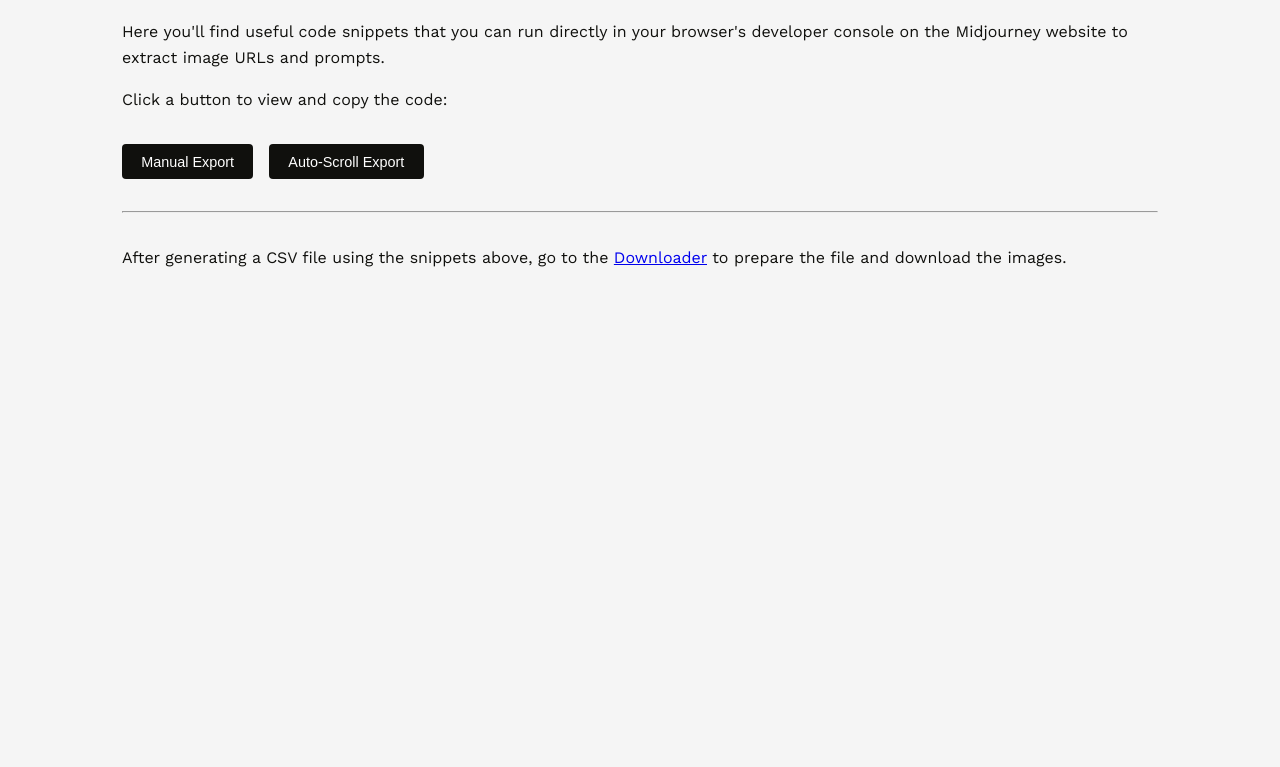
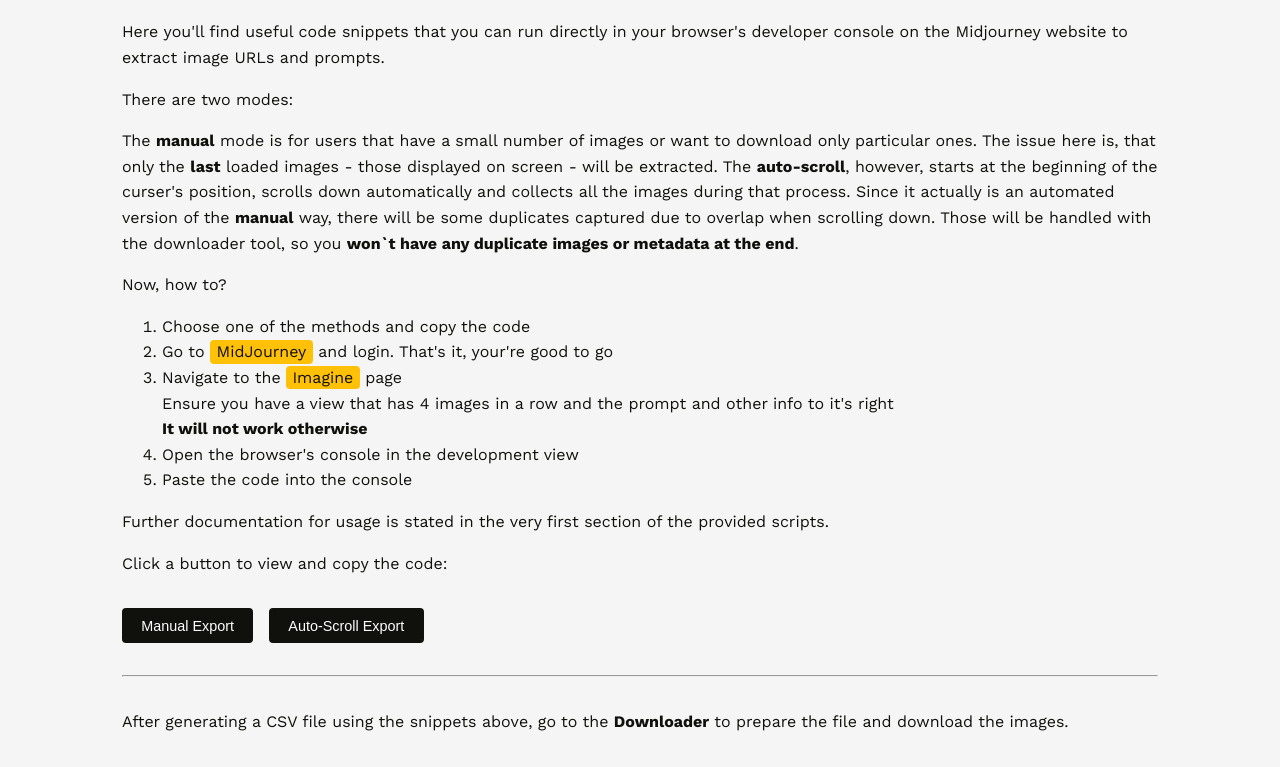
Before and after one commit to msmiyels/projects-midjourney_downloader, a plain HTML site: page app/get_images.html in a window 1280 px wide. Shown: the part 261-1028 px from the top of the page. Before the commit the page ends 800 px from the top, so only its background shows below. Drawn offline with nearby package versions, Linux system fonts and the light colour scheme.

Commit message:
- Updated readme and descriptions for usage of web tool

```diff
--- a/app/css/style.css
+++ b/app/css/style.css
@@ -24,6 +24,10 @@
     --color-warning-bg: #ffc107;
     --color-danger: #dc3545;
     --color-info: var(--color-accent);
+    --color-links-text: var(--color-text);
+    --color-links-bg: var(--color-warning-bg);
+    --color-links-hover-text: var(--color-text-on-dark);
+    --color-links-hover-bg: #0056CC;
 
     /* Typography */
     --font-family-sans: 'Work Sans', system-ui, -apple-system, "Segoe UI", Roboto, "Helvetica Neue", "Noto Sans", "Liberation Sans", Arial, sans-serif;
@@ -135,9 +139,14 @@
     color: var(--color-text);
     border-bottom: none;
     padding-bottom: 0;
-    margin-top: 0;
+    margin-top: var(--spacing-lg);
     margin-bottom: var(--spacing-lg);
     line-height: 1.4;
+}
+
+/* Remove top margin from the very first H2 inside its parent within .module-content */
+.module-content h2:first-of-type {
+    margin-top: 0;
 }
 
 /* Module H3 Styles */
@@ -577,3 +586,22 @@
 .hidden {
     display: none !important; /* Utility class to hide elements */
 }
+
+/* Style for links within module paragraphs to match inline code appearance */
+.module-content a {
+    background-color: var(--color-links-bg);    /* Yellow background (like warning) */
+    color: var(--color-links-text);             /* Black text (like warning) */
+    padding: 0.15em 0.4em;                      /* Padding (like code) */
+    border-radius: var(--border-radius);        /* Rounded corners (like code) */
+    text-decoration: none;                      /* Remove default underline */
+    /* font-family: inherit; */                 /* Keep paragraph font (don't use monospace) */
+    /* font-size: inherit; */                   /* Keep paragraph font size */
+    transition: background-color 0.15s ease-in-out; /* Smooth hover effect */
+}
+
+/* Optional: Hover effect for these links */
+.module-content a:hover {
+    background-color: var(--color-links-hover-bg);      /* Slightly lighter background on hover */
+    color: var(--color-links-hover-text);               /* Keep text white on hover */
+    /* text-decoration: underline; */                   /* Optionally add underline ONLY on hover if desired */
+}
--- a/app/get_images.html
+++ b/app/get_images.html
@@ -25,9 +25,26 @@
 
     <main>
         <div class="container module-content">
-             <h2>Get Images & Code Snippets</h2>
+             <h2>Get Images</h2>
              <p>Here you'll find useful code snippets that you can run directly in your browser's developer console on the Midjourney website to extract image URLs and prompts.</p>
-             <p>Click a button to view and copy the code:</p>
+             <p>There are two modes:</p>
+             <p>The <b>manual</b> mode is for users that have a small number of images or want to download only particular ones. The issue here is, that
+             only the <b>last</b> loaded images - those displayed on screen - will be extracted. The <b>auto-scroll</b>, however, starts at the beginning of the curser's position,
+             scrolls down automatically and collects all the images during that process. Since it actually is an automated version of the <b>manual</b> way, there will be some
+             duplicates captured due to overlap when scrolling down. Those will be handled with the downloader tool, so you <b>won`t have any duplicate images or metadata at the end</b>.</p>
+            <p>Now, how to?</p>
+            <ol>
+                <li>Choose one of the methods and copy the code</li>
+                <li>Go to <a href="https://www.midjourney.com" target="_blank" rel="noopener noreferrer">MidJourney</a> and login. That's it, your're good to go</li>
+                <li>Navigate to the <a href="https://www.midjourney.com/imagine" target="_blank" rel="noopener noreferrer">Imagine</a> page<br>
+                    Ensure you have a view that has 4 images in a row and the prompt and other info to it's right<br>
+                    <b>It will not work otherwise</b></li>
+                <li>Open the browser's console in the development view</li>
+                <li>Paste the code into the console</li>
+            </ol>
+            <p>Further documentation for usage is stated in the very first section of the provided scripts.</p>
+
+            <p>Click a button to view and copy the code:</p>
 
              <div id="codeSnippetButtons" style="margin-top: var(--spacing-lg); display: flex; gap: var(--spacing-md); flex-wrap: wrap;">
                  <button id="showManualCodeBtn" class="button" data-script-path="js/midjourney/get_manual_mode.js" data-title="Manual Export Code">
@@ -39,8 +56,7 @@
              </div>
 
              <hr style="margin-top: var(--spacing-lg); margin-bottom: var(--spacing-lg);">
-
-             <p>After generating a CSV file using the snippets above, go to the <a href="file_download.html">Downloader</a> to prepare the file and download the images.</p>
+            <p>After generating a CSV file using the snippets above, go to the <b>Downloader</b> to prepare the file and download the images.</p>
         </div>
     </main>
 
--- a/app/js/midjourney/get_manual_mode.js
+++ b/app/js/midjourney/get_manual_mode.js
@@ -5,7 +5,7 @@
              Midjourney page in the browser and downloads it as a CSV file.
 
     Usage:   Paste this entire script into your browser's developer console and execute it
-             while viewing your Midjourney job history (e.g., /app/archive or /app/users/<your_id>).
+             while viewing your Midjourney job history (https://www.midjourney.com/imagine).
 
     Notes:   DOM selectors may need updates if Midjourney changes its website structure.
 */
--- a/app/js/midjourney/get_with_auto_scrolling.js
+++ b/app/js/midjourney/get_with_auto_scrolling.js
@@ -520,8 +520,8 @@
      log('log', "- Ensure you are on your Midjourney gallery/archive page.");
      log('log', "- Run 'midjourneyExporter.start()' in the console to begin.");
      log('log', "- Run 'midjourneyExporter.stop()' to stop early (will generate CSV).");
-	   log('log', "- Run 'midjourneyExporter.generate()' to generate CSV if stopped manually.");
-		 log('log', "- Run 'midjourneyExporter.generate()' to generate CSV if you used 'stopWithoutCsv()'.");
+	 log('log', "- Run 'midjourneyExporter.generate()' to generate CSV if stopped manually.");
+     log('log', "- Run 'midjourneyExporter.generate()' to generate CSV if you used 'stopWithoutCsv()'.");
      log('log', "- Run 'midjourneyExporter.toggleDebug()' to see more detailed logs.");
      log('log', "--------------------------------------------------");
 
```
Also changed, not shown: app/file_download.html (+2 -0 lines).
